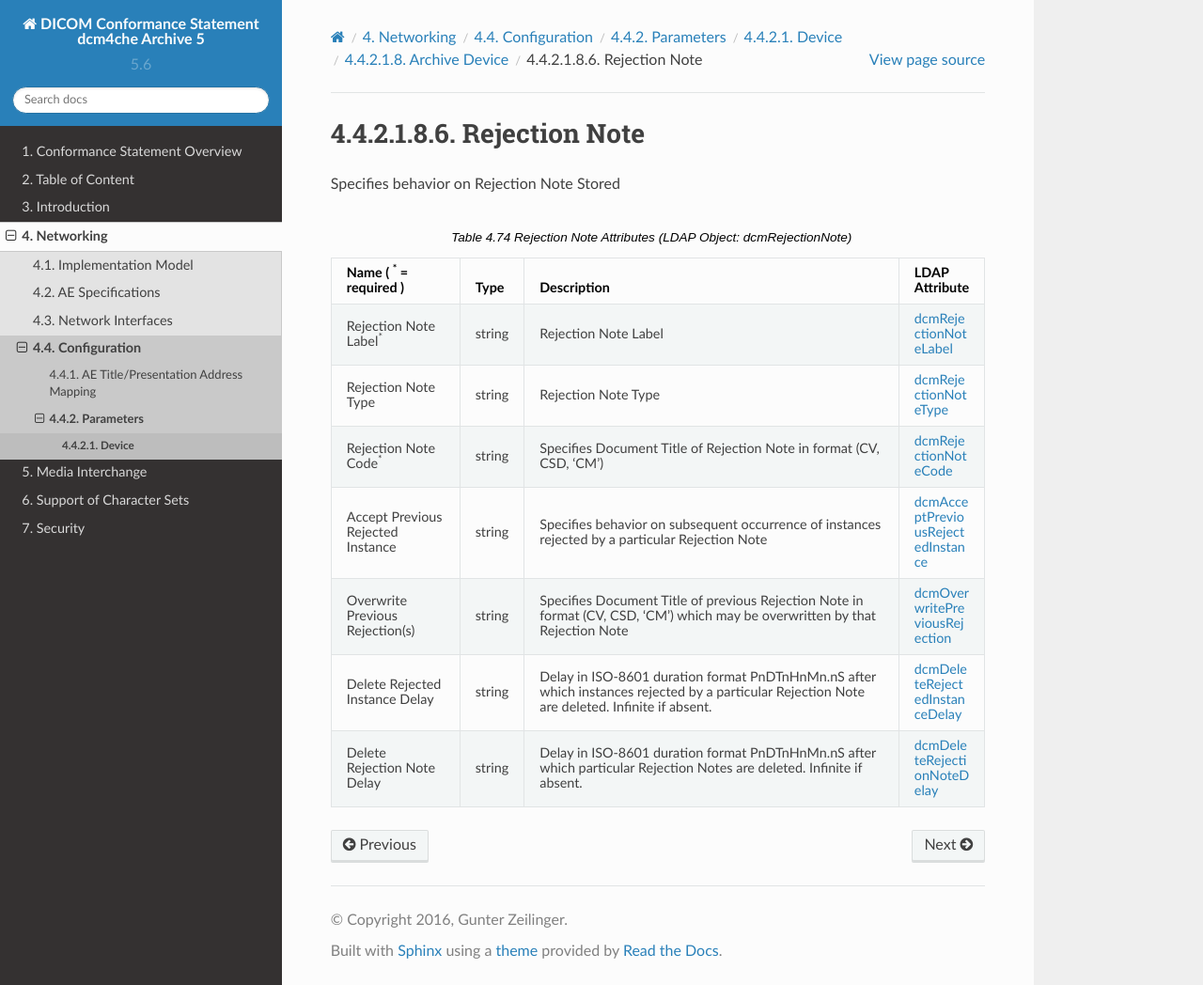
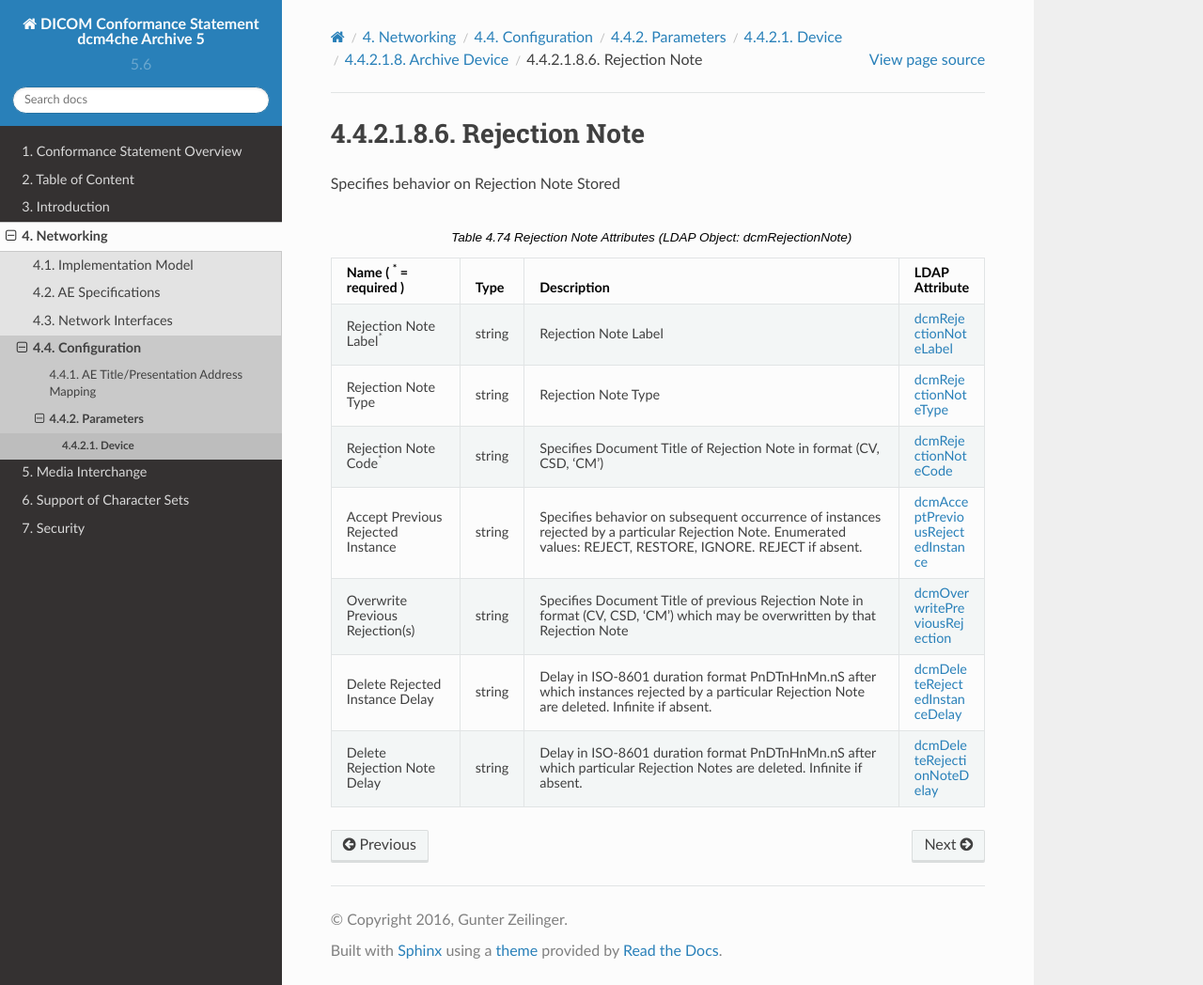
Before and after one commit to dcm4che/dcm4chee-arc-cs, a Sphinx documentation site: the page built from docs/networking/config/rejectionNote.rst, in a window 1280 px wide and 1048 px high. Shown: the whole window at 94% size. Built offline with Sphinx 7.4.7 and the Read the Docs theme 2.0.0, drawn with Linux system fonts in a browser that asks for light colours.

Commit message:
rejectionNote.schema.json attribute description update

```diff
--- a/docs/networking/config/rejectionNote.rst
+++ b/docs/networking/config/rejectionNote.rst
@@ -19,7 +19,7 @@ Specifies behavior on Rejection Note Stored
     .. _dcmRejectionNoteCode:
 
     dcmRejectionNoteCode_"
-    "Accept Previous Rejected Instance",string,"Specifies behavior on subsequent occurrence of instances rejected by a particular Rejection Note","
+    "Accept Previous Rejected Instance",string,"Specifies behavior on subsequent occurrence of instances rejected by a particular Rejection Note. Enumerated values: REJECT, RESTORE, IGNORE. REJECT if absent.","
     .. _dcmAcceptPreviousRejectedInstance:
 
     dcmAcceptPreviousRejectedInstance_"
```
